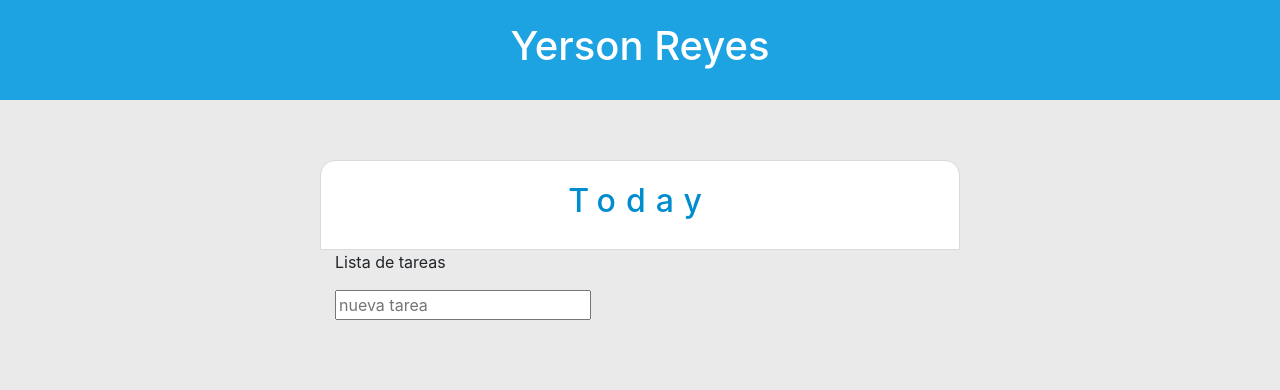
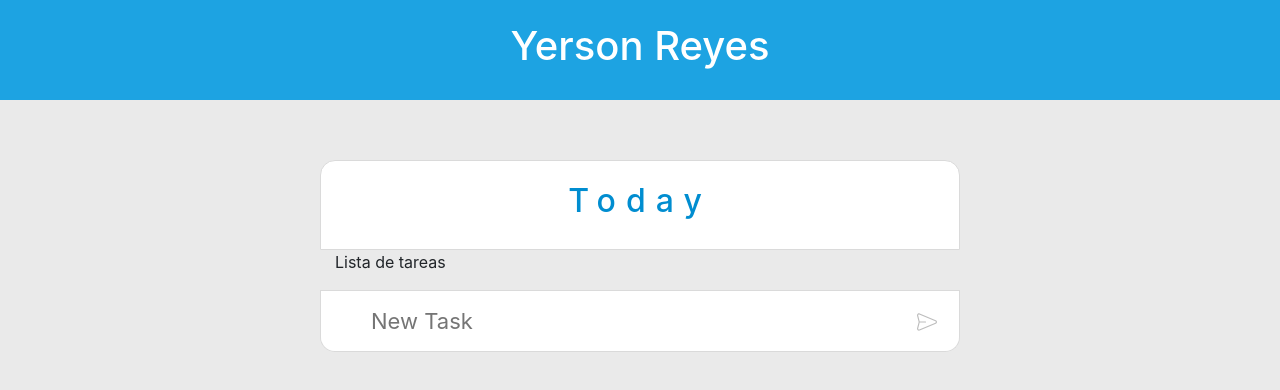
Before and after one commit to yersonreyes/task-react-firebase, a React (Create React App) app: page / in a window 1280 px wide. Shown: the top 390 px of the page. Built offline with nearby package versions, Linux system fonts and the light colour scheme.

Commit message:
agregando componente AddTask

```diff
--- a/src/App.js
+++ b/src/App.js
@@ -1,5 +1,6 @@
 import React from "react";
 import { Container, Row, Col } from "react-bootstrap";
+import AddTask from "./components/AddTask";
 
 import "./App.scss";
 
@@ -29,7 +30,7 @@ export default function App() {
           xs={{ span: 10, offset: 1 }}
           md={{ span: 6, offset: 3 }}
         >
-          <input placeholder="nueva tarea"></input>
+          <AddTask />
         </Col>
       </Row>
     </Container>
--- a/src/App.scss
+++ b/src/App.scss
@@ -31,5 +31,16 @@
       color: #008dd0;
       letter-spacing: 10px;
     }
+
+    &__input {
+      padding: 0;
+      border-left: 1px solid #dadada;
+      border-right: 1px solid #dadada;
+      border-bottom: 1px solid #dadada;
+      color: #fff;
+      border-bottom-left-radius: 15px;
+      border-bottom-right-radius: 15px;
+      overflow: hidden;
+    }
   }
 }
--- /dev/null
+++ b/src/components/AddTask/AddTask.js
@@ -0,0 +1,18 @@
+import React from "react";
+import { Form, Button } from "react-bootstrap";
+import { ReactComponent as Send } from "../../assets/original.svg";
+import "./AddTask.scss";
+
+export default function AddTask() {
+  const onSubmit = () => {
+    console.log("formulario enviado.....");
+  };
+  return (
+    <Form onSubmit={onSubmit} className="add-task">
+      <input type="text" placeholder="New Task" />
+      <Button type="submit">
+        <Send />
+      </Button>
+    </Form>
+  );
+}
--- /dev/null
+++ b/src/components/AddTask/AddTask.scss
@@ -0,0 +1,36 @@
+.add-task {
+  border-top: 1px solid #dadada;
+
+  input {
+    border: 0 !important;
+    width: 100%;
+    height: 60px;
+    padding: 20px 50px;
+    font-size: 22px;
+
+    &:focus {
+      outline: none;
+    }
+  }
+
+  button {
+    position: absolute;
+    top: 0;
+    right: 10px;
+    background-color: transparent;
+    border: 0;
+    height: 100%;
+
+    &:hover,
+    &:active,
+    &:focus {
+      background-color: transparent !important;
+      box-shadow: none !important;
+    }
+
+    svg {
+      fill: #bdbdbd;
+      width: 20px;
+    }
+  }
+}
--- /dev/null
+++ b/src/components/AddTask/index.js
@@ -0,0 +1 @@
+export { default } from "./AddTask";
```
Also changed, not shown: src/assets/original.svg (added).
